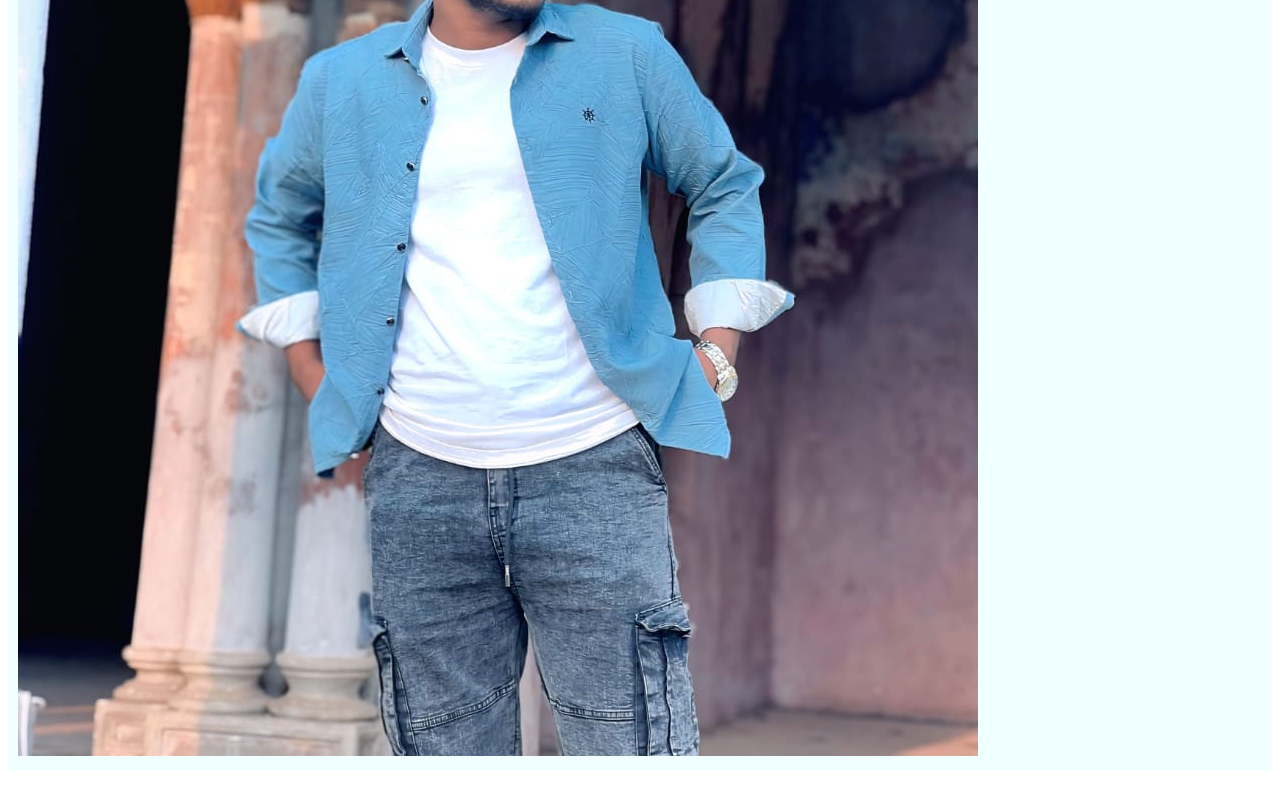
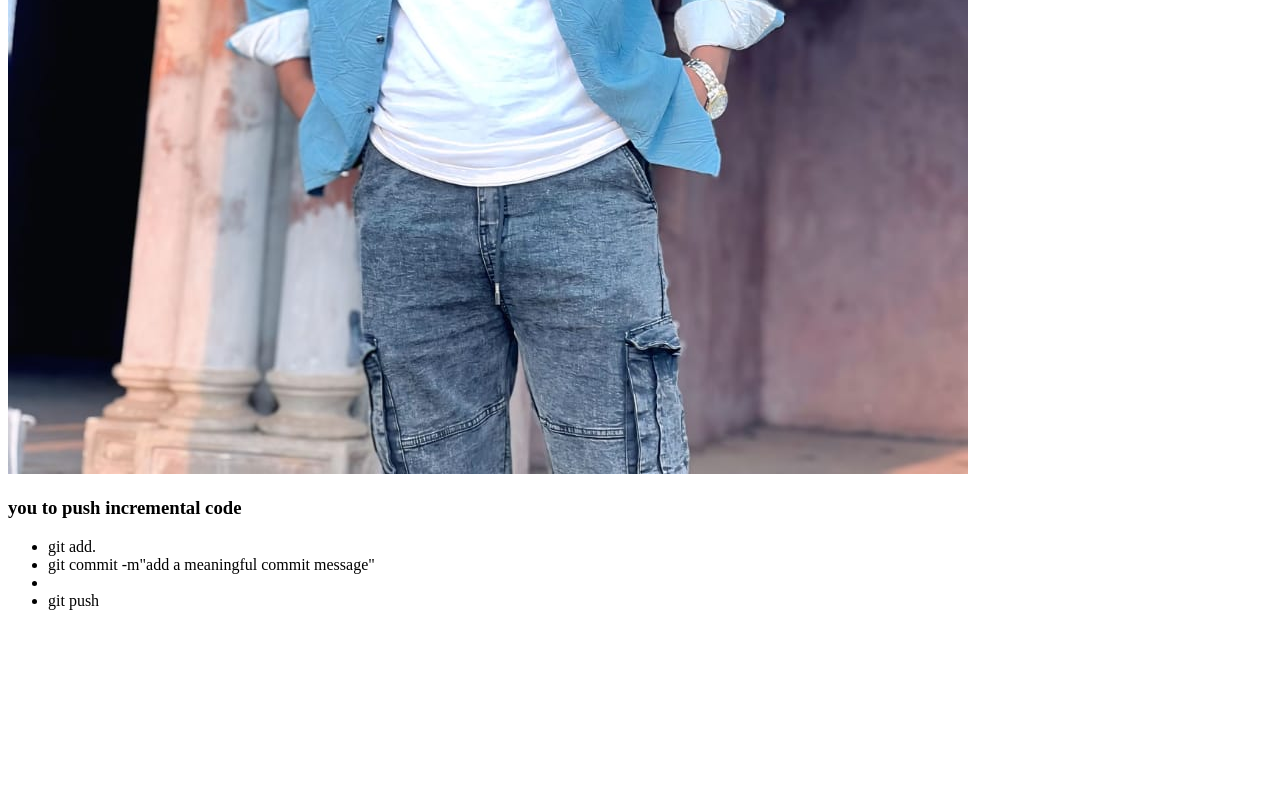
Before and after one commit to khanmdhasmot/my-shelly-coop-repo, a plain HTML site: page index.html in a window 1280 px wide. Shown: the part 1265-2065 px from the top of the page. After the commit the page ends 1891 px from the top, so only its background shows below. Drawn offline with Linux system fonts and the light colour scheme.

```diff
--- a/index.html
+++ b/index.html
@@ -4,7 +4,7 @@
     <meta charset="UTF-8">
     <meta name="viewport" content="width=device-width, initial-scale=1.0">
     <title>sheldon coooooper</title>
-    <link rel="stylesheet" href="styles/blog.css">
+    <link rel="stylesheet" href="styles/blog.css>
 </head>
 <body>
 
@@ -31,5 +31,13 @@
         <h3> my name is hasmot</h3>
         <img src="images/WhatsApp Image 2025-04-19 at 3.38.04 PM.jpeg" alt="">
     </div>
+    <div>
+        <h3>you to push incremental code</h3>
+        <ul>
+            <li>git add.</li>
+            <li>git commit -m"add a meaningful commit message"<li>
+                <li>git push</li>
+        </ul>
+    </div>
 </body>
 </html>
```
